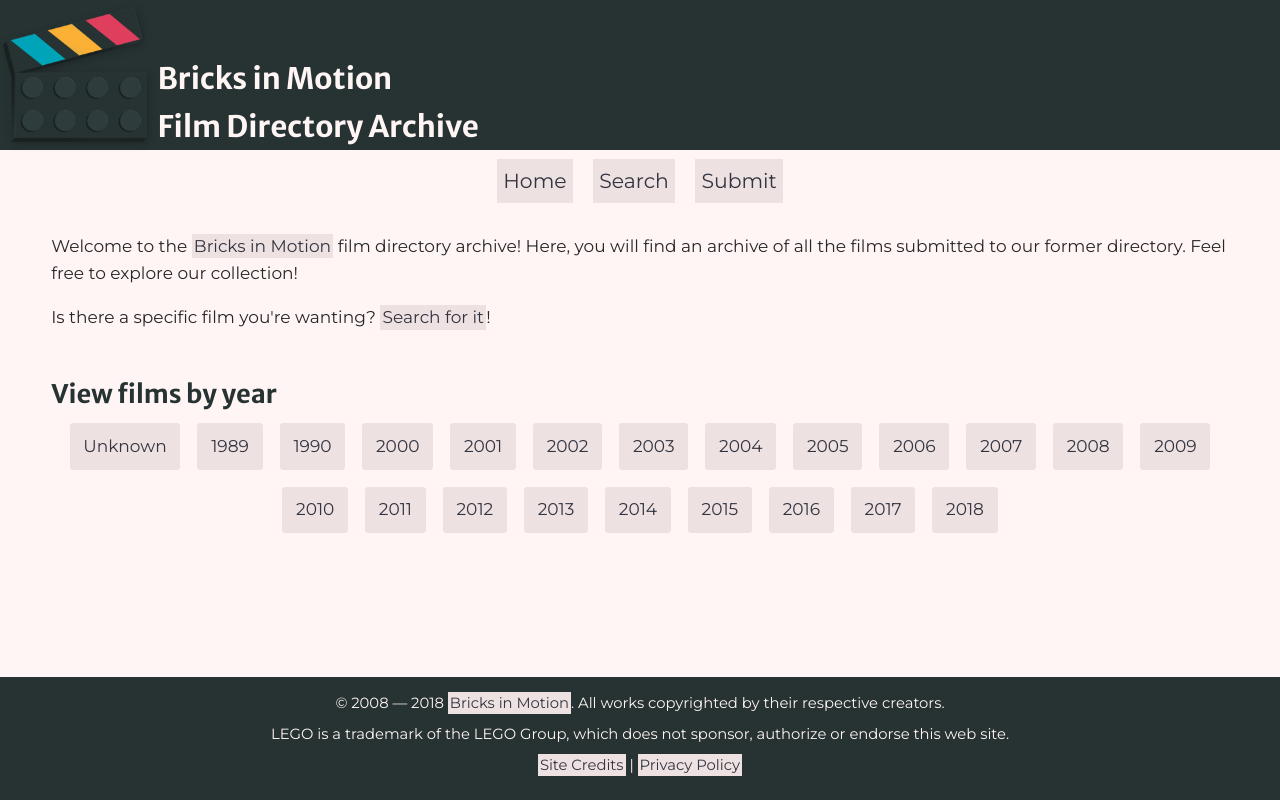
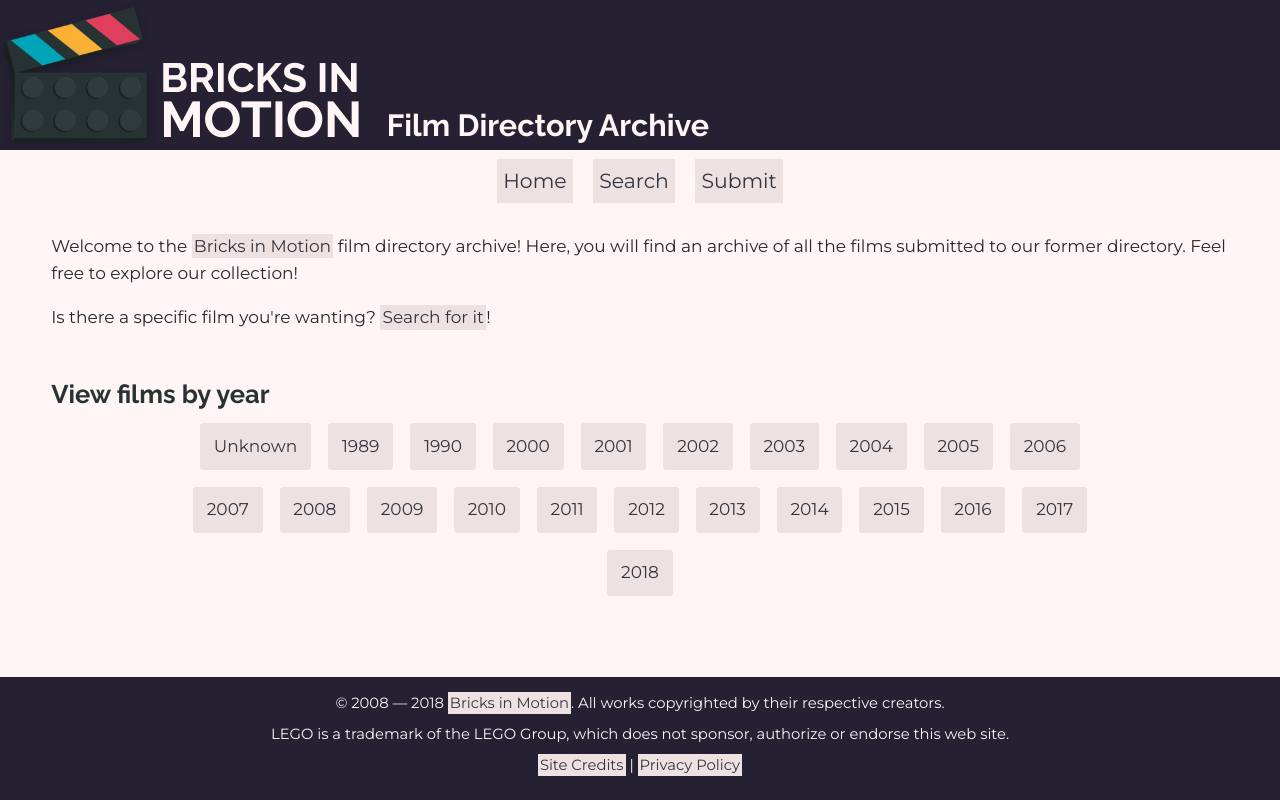
Before and after one commit to BricksInMotion/film-directory, a PHP site: page / in a window 1280 px wide. Run offline with PHP 8.4, Linux system fonts and the light colour scheme.

Commit message:
Style adjustments

```diff
--- a/css/style-index.css
+++ b/css/style-index.css
@@ -3,6 +3,12 @@
   display: flex;
   flex-wrap: wrap;
   justify-content: center;
+}
+
+.area-filter-year {
+  width: 80%;
+  margin-right: auto;
+  margin-left: auto;
 }
 
 .btn-filter-year {
--- a/css/style.css
+++ b/css/style.css
@@ -1,6 +1,6 @@
 :root {
   --primary-bg-color: #fff5f5;
-  --accent-color-one: #273232;
+  --accent-color-one: #252133;
   --accent-color-two: #323541;
 
   --text-color-body: #272727;
@@ -8,7 +8,7 @@
   --text-color-links: #eee1e1;
 
   --font-stack-body: "Montserrat", sans-serif;
-  --font-stack-header: "Merriweather Sans", var(--font-stack-body);
+  --font-stack-header: "Raleway", var(--font-stack-body);
 }
 
 *, *::before, *::after { box-sizing: border-box; }
@@ -44,13 +44,26 @@ header, footer {
 header {
   display: flex;
   align-items: flex-end;
-  font-size: 0.87em;
+  font-size: 1.2em;
+  line-height: 0.9;
 }
 
 header h1 {
   margin-top: 0;
   margin-bottom: 0;
   color: var(--primary-bg-color);
+}
+
+/* TODO: Needs work for mobile */
+.bim-title {
+  padding-bottom: 0.2em;
+  text-transform: uppercase;
+}
+.bim-title span { font-size: 1.23em; }
+.archive-title {
+  padding-bottom: 0.35em;
+  font-size: 1.5em;
+  margin-left: 0.8em;
 }
 
 .site-logo {
@@ -114,11 +127,6 @@ section {
   padding-top: 0.75em;
   padding-bottom: 0.75em;
 }
-
-section:nth-child(odd) {
-  /* background-color: var(--accent-color-two); */
-}
-
 section h2 { margin: 0; }
 section h3 { margin: 0; }
 
@@ -127,6 +135,9 @@ section h3 { margin: 0; }
 }
 
 @media (max-width: 768px) {
-  header { align-items: center; }
+  header {
+    padding: 1em;
+    align-items: center;
+  }
   blockquote { margin-left: 0.5em; }
 }
--- a/partials/head.php
+++ b/partials/head.php
@@ -5,7 +5,7 @@
   <meta name="viewport" content="width=device-width, initial-scale=1.0">
   <meta http-equiv="X-UA-Compatible" content="ie=edge">
   <title><?= $pageTitle; ?> | Bricks in Motion Film Directory Archive</title>
-  <link rel="stylesheet" href="https://fonts.googleapis.com/css?family=Merriweather+Sans:500,700|Montserrat:400,400i,700">
+  <link rel="stylesheet" href="https://fonts.googleapis.com/css?family=Raleway:500,700|Montserrat:400,400i,700">
   <link rel="stylesheet" href="css/style.css">
   <?php
     if (isset($pageStyles)):
--- a/partials/header.php
+++ b/partials/header.php
@@ -1,4 +1,5 @@
 <header>
   <img class="site-logo" alt="Bricks in Motion logo" width="150" src="site-images/logo.png">
-  <h1>Bricks in Motion<br>Film Directory Archive</h1>
+  <h1 class="bim-title">Bricks in<br><span>Motion</span></h1>
+  <h1 class="archive-title">Film Directory Archive</h1>
 </header>
```
